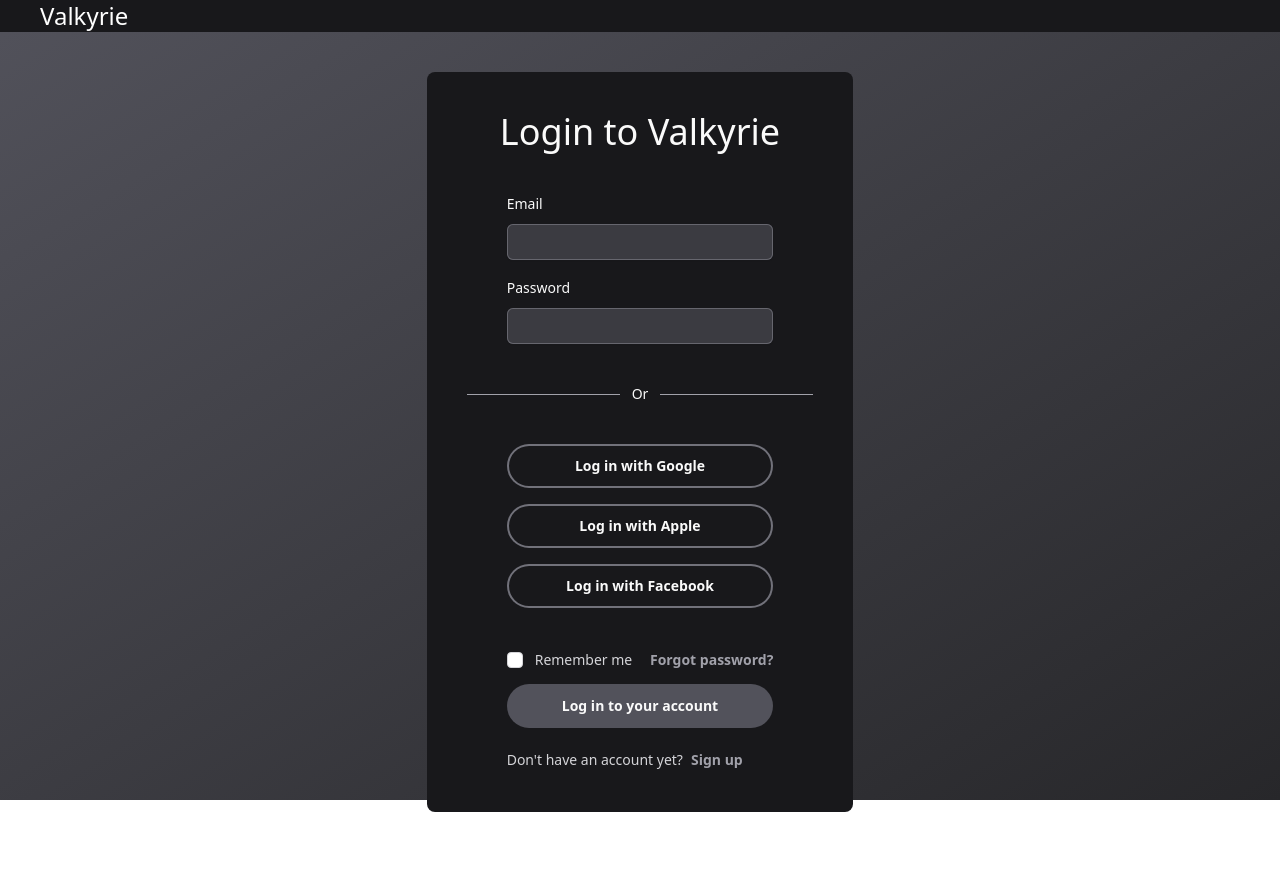
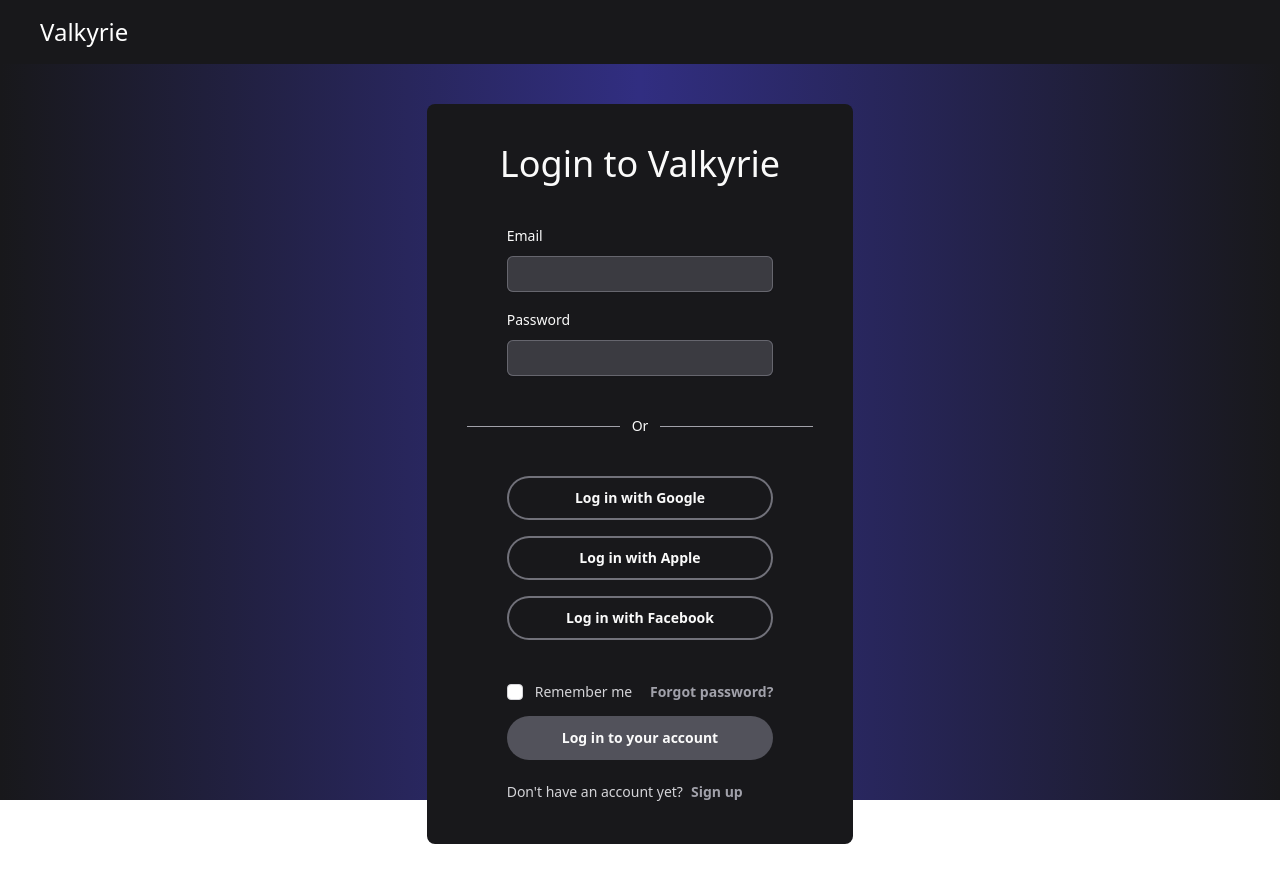
Before and after one commit to Valkyrie-Project/valkyrie-client, a React (Create React App) app: page / in a window 1280 px wide. Both pictures are taken after a click on the button "Log in". Before the commit the page ends 852 px from the top, so only its background shows below. Built offline with nearby package versions, Linux system fonts and the light colour scheme.

Commit message:
Update styles & header

```diff
--- a/package.json
+++ b/package.json
@@ -15,7 +15,9 @@
     "eject": "react-scripts eject",
     "lint": "eslint . --ext .ts,.tsx",
     "format": "prettier --check \"src/**/*.{js,jsx,ts,tsx,json,css,scss,md}\"",
-    "format:fix": "prettier --write \"src/**/*.{js,jsx,ts,tsx,json,css,scss,md}\""
+    "format:fix": "prettier --write \"src/**/*.{js,jsx,ts,tsx,json,css,scss,md}\"",
+    "type-check": "tsc src/**/* --noEmit --jsx react-jsx --skipLibCheck",
+    "precheck": "npm run type-check && npm run lint && npm run format"
   },
   "eslintConfig": {
     "extends": [
--- a/src/component/Home.tsx
+++ b/src/component/Home.tsx
@@ -1,5 +1,4 @@
 import { useNavigate } from "react-router-dom";
-import Header from "./Header";
 import { ROUTES } from "../common/constant";
 
 const Home = () => {
@@ -10,8 +9,7 @@
   };
 
   return (
-    <div className="flex h-screen w-full flex-col bg-gradient-to-tl from-zinc-800 to-zinc-600">
-      <Header />
+    <div className="h-[calc(100vh-4rem)]">
       <div className="flex h-full w-full items-center justify-center">
         <div>
           <p className="pb-2 text-8xl text-zinc-50">Valkyrie</p>
--- a/src/component/Login.tsx
+++ b/src/component/Login.tsx
@@ -1,6 +1,5 @@
 import { Link, useNavigate } from "react-router-dom";
 import { APP_NAME, ROUTES } from "../common/constant";
-import Header from "./Header";
 
 const LOGIN_TEXT = "Login to";
 
@@ -12,8 +11,7 @@
   };
 
   return (
-    <div className="flex h-screen w-full flex-col bg-gradient-to-tl from-zinc-800 to-zinc-600">
-      <Header />
+    <div className="h-full">
       <div className="flex h-fit flex-col items-center sm:px-0">
         <div className="my-8 flex h-full w-5/6 rounded-lg bg-zinc-900 sm:my-10 md:w-3/5 xl:w-2/6">
           <div className="flex w-full flex-col p-5 sm:p-10">
@@ -32,7 +30,7 @@
                     type="email"
                     autoComplete="email"
                     required
-                    className="block w-full rounded-md border-0 bg-zinc-600/60 py-1.5 text-zinc-50 shadow-sm ring-1 ring-inset ring-zinc-500/80 focus:ring-2 focus:ring-inset focus:ring-zinc-50 sm:text-sm sm:leading-6"
+                    className="block w-full rounded-md border-0 bg-zinc-600/60 py-1.5 text-zinc-50 caret-zinc-50 shadow-sm ring-1 ring-inset ring-zinc-500/80 focus:ring-2 focus:ring-inset focus:ring-zinc-50 sm:text-sm sm:leading-6"
                   />
                 </div>
               </div>
@@ -50,7 +48,7 @@
                     type="password"
                     autoComplete="current-password"
                     required
-                    className="block w-full rounded-md border-0 bg-zinc-600/60 py-1.5 text-zinc-50 shadow-sm ring-1 ring-inset ring-zinc-500/80 focus:ring-2 focus:ring-inset focus:ring-zinc-50 sm:text-sm sm:leading-6"
+                    className="block w-full rounded-md border-0 bg-zinc-600/60 py-1.5 text-zinc-50 caret-zinc-50 shadow-sm ring-1 ring-inset ring-zinc-500/80 focus:ring-2 focus:ring-inset focus:ring-zinc-50 sm:text-sm sm:leading-6"
                   />
                 </div>
               </div>
--- a/src/index.tsx
+++ b/src/index.tsx
@@ -4,11 +4,15 @@
 import "./index.css";
 import reportWebVitals from "./reportWebVitals";
 import router from "./route";
+import Header from "./component/Header";
 
 const root = ReactDOM.createRoot(document.getElementById("root") as HTMLElement);
 root.render(
   <React.StrictMode>
-    <RouterProvider router={router} />
+    <div className="h-screen w-full bg-gradient-to-r from-zinc-900 via-indigo-900 to-zinc-900">
+      <Header />
+      <RouterProvider router={router} />
+    </div>
   </React.StrictMode>
 );
 
```
